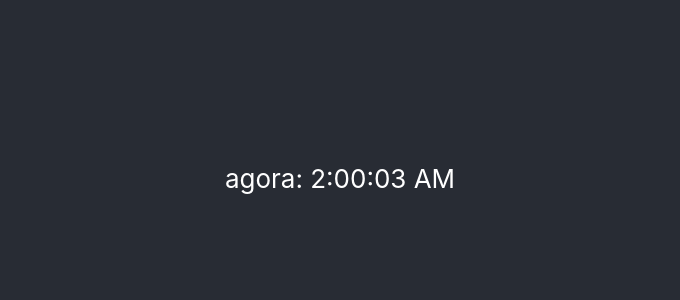
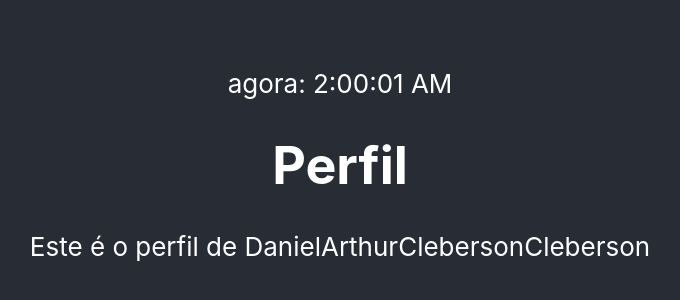
Before and after one commit to devjleonardo/react-js-app-estudo, a React (Create React App) app: page / in a window 1280 px wide. Shown: the part 222-522 px from the top of the page, without its empty margins (300-980 px from the left). Built offline with nearby package versions, Linux system fonts and the light colour scheme; the HTML template or start-up script is replaced by a standard one.

Commit message:
Os estados dentro de componentes React (com o hook useState)

```diff
--- a/src/App.tsx
+++ b/src/App.tsx
@@ -1,11 +1,13 @@
 import './App.css';
 import Clock from './Clock';
+import Person from './Person';
 
 function App() {
   return (
     <div className="App">
       <header className="App-header">
         <Clock />
+        <Person />
       </header>
     </div>
   );
--- /dev/null
+++ b/src/Person.tsx
@@ -0,0 +1,17 @@
+import { useState } from "react"
+
+export default function Person() {
+    const [person, setPerson] = useState(['Daniel', 'Arthur']);
+
+    setTimeout(() => {
+        setPerson((state) => {
+            console.log(state);
+            return [...state, 'Cleberson'];
+        });
+    }, 2000);
+
+    return <div>
+        <h1>Perfil</h1>
+        <p>Este é o perfil de {person}</p>
+    </div>
+}
```
